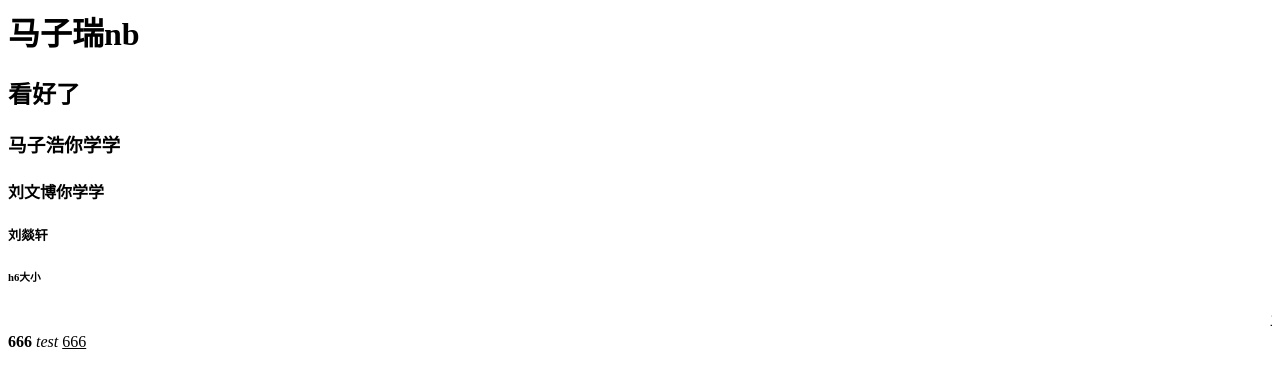
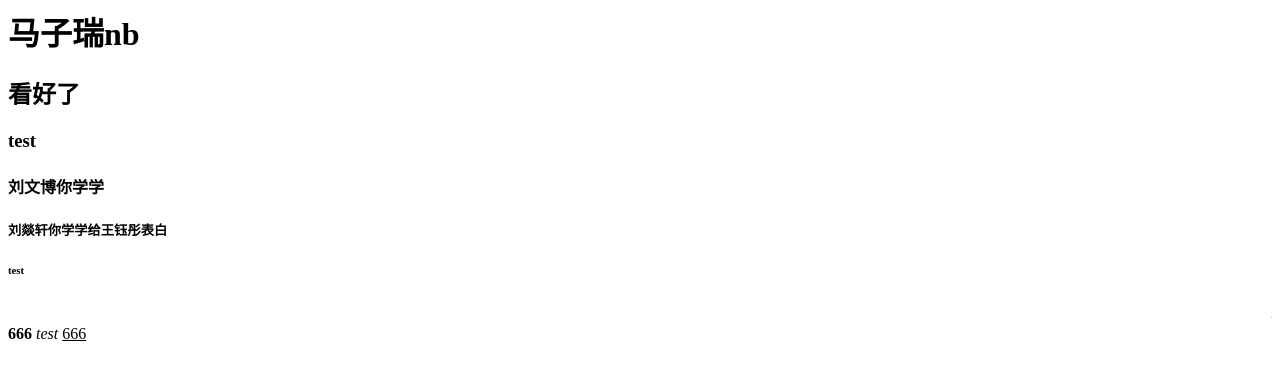
Before and after one commit to ma820325/skycld, a plain HTML site: page index.html in a window 1280 px wide. Drawn offline with Linux system fonts and the light colour scheme.

Commit message:
Add files via upload

```diff
--- a/index.html
+++ b/index.html
@@ -2,16 +2,16 @@
 <html>
 
 <head>
-<title>马子瑞本人网站</title>
+<title>马子瑞的网站</title>
 </head>
 
 <body>
 <h1>马子瑞nb</h1>
 <h2>看好了</h2>
-<h3>马子浩你学学</h3>
+<h3>test</h3>
 <h4>刘文博你学学</h4>
-<h5>刘燚轩</h5>
-<h6>h6大小</h6>
+<h5>刘燚轩你学学给王钰彤表白</h5>
+<h6>test</h6>
 <marquee>马子瑞nbnb</marquee>
 <b>666</b>
 <i>test</i>
```
